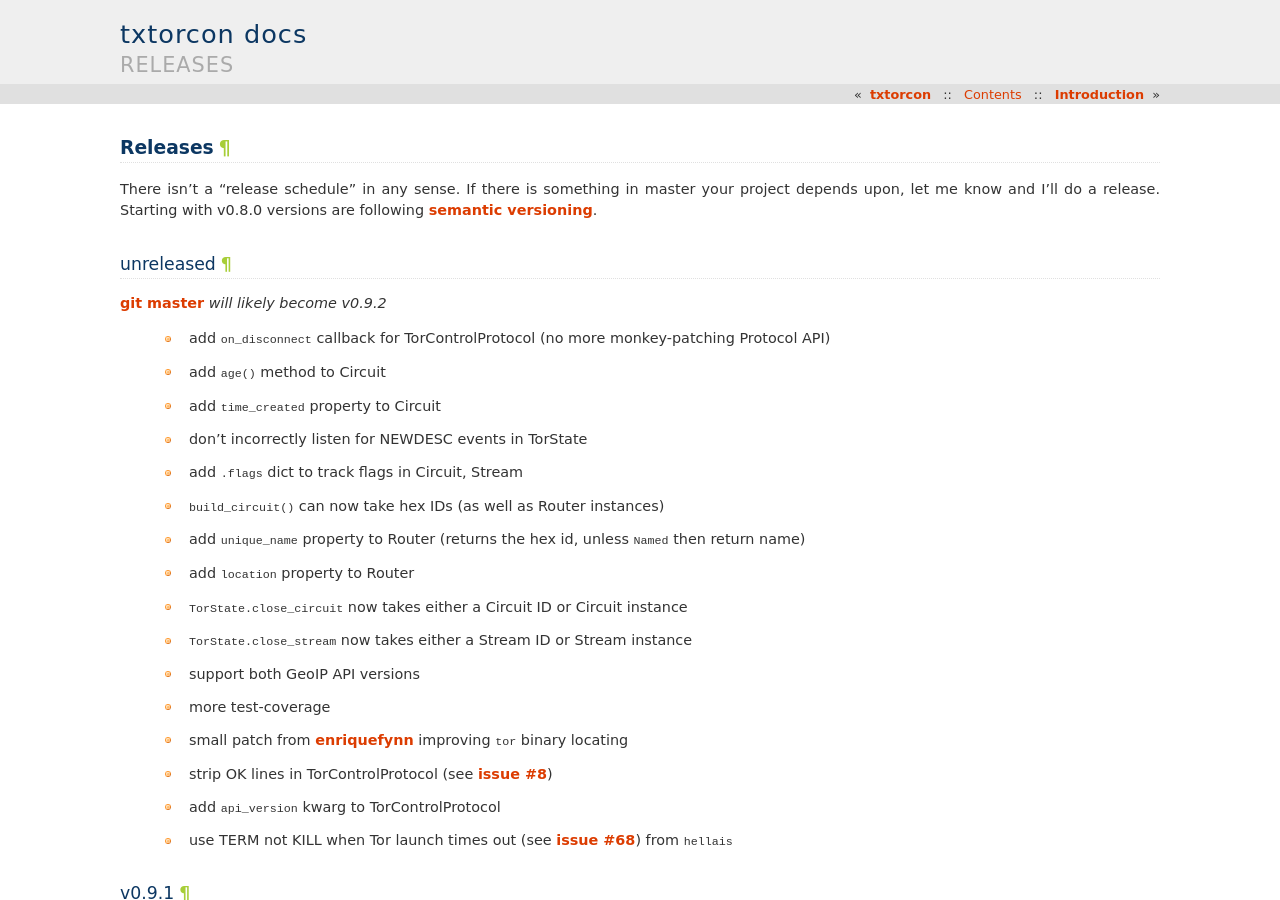
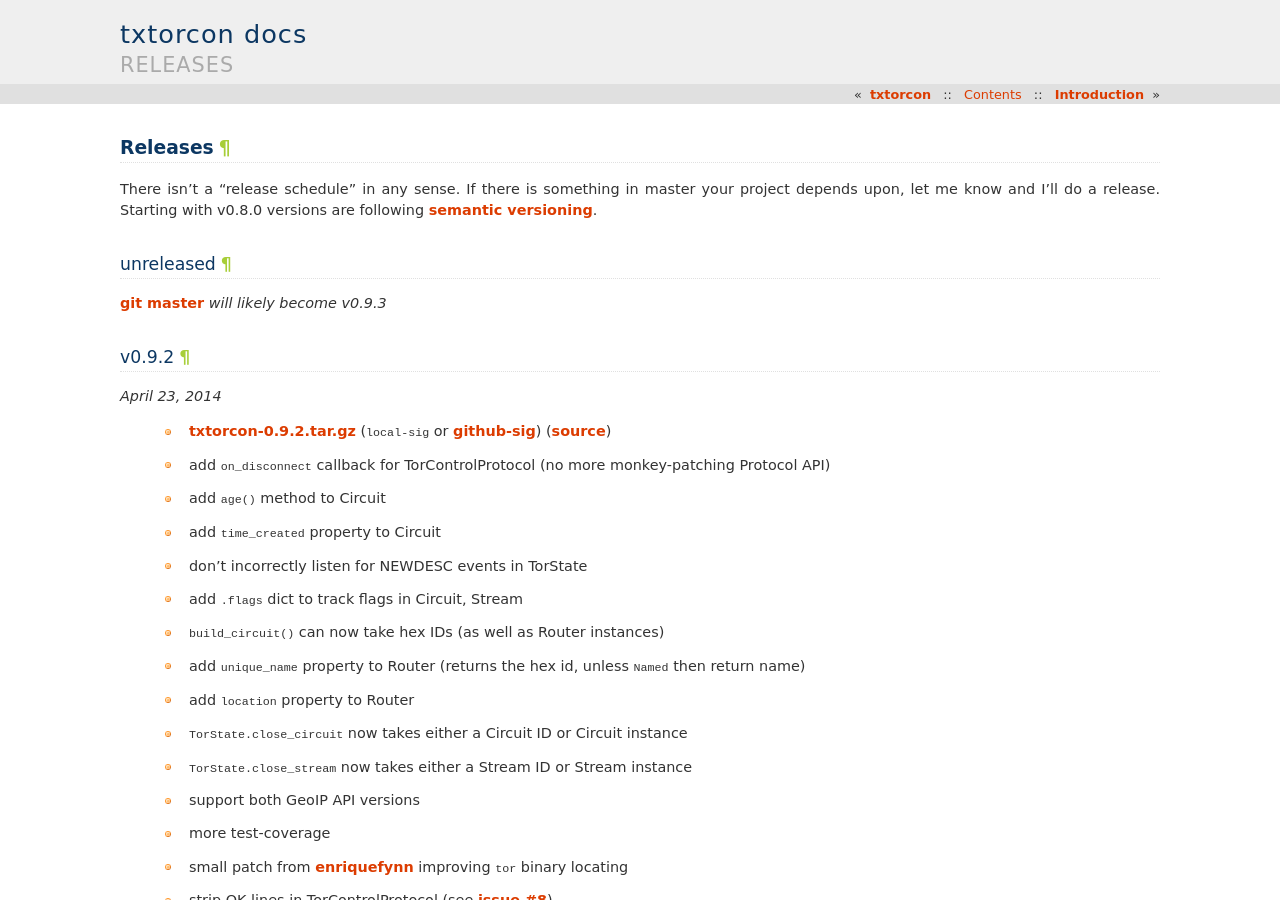
Before and after one commit to meejah/txtorcon, a Sphinx documentation site: the page built from docs/releases.rst, in a window 1280 px wide and 900 px high. Built offline with Sphinx 7.4.7, drawn with Linux system fonts in a browser that asks for light colours.

Commit message:
add links for 0.9.2 release + signatures

```diff
--- a/docs/releases.rst
+++ b/docs/releases.rst
@@ -9,8 +9,15 @@
 unreleased
 ----------
 
-`git master <https://github.com/meejah/txtorcon>`_ *will likely become v0.9.2*
+`git master <https://github.com/meejah/txtorcon>`_ *will likely become v0.9.3*
 
+
+v0.9.2
+------
+
+*April 23, 2014*
+
+ * `txtorcon-0.9.2.tar.gz <http://timaq4ygg2iegci7.onion/txtorcon-0.9.2.tar.gz>`_ (:download:`local-sig </../signatues/txtorcon-0.9.2.tar.gz.asc>` or `github-sig <https://github.com/meejah/txtorcon/blob/master/signatues/txtorcon-0.9.2.tar.gz.asc?raw=true>`_) (`source <https://github.com/meejah/txtorcon/archive/v0.9.2.tar.gz>`_)
  * add ``on_disconnect`` callback for TorControlProtocol (no more monkey-patching Protocol API)
  * add ``age()`` method to Circuit
  * add ``time_created`` property to Circuit
```
